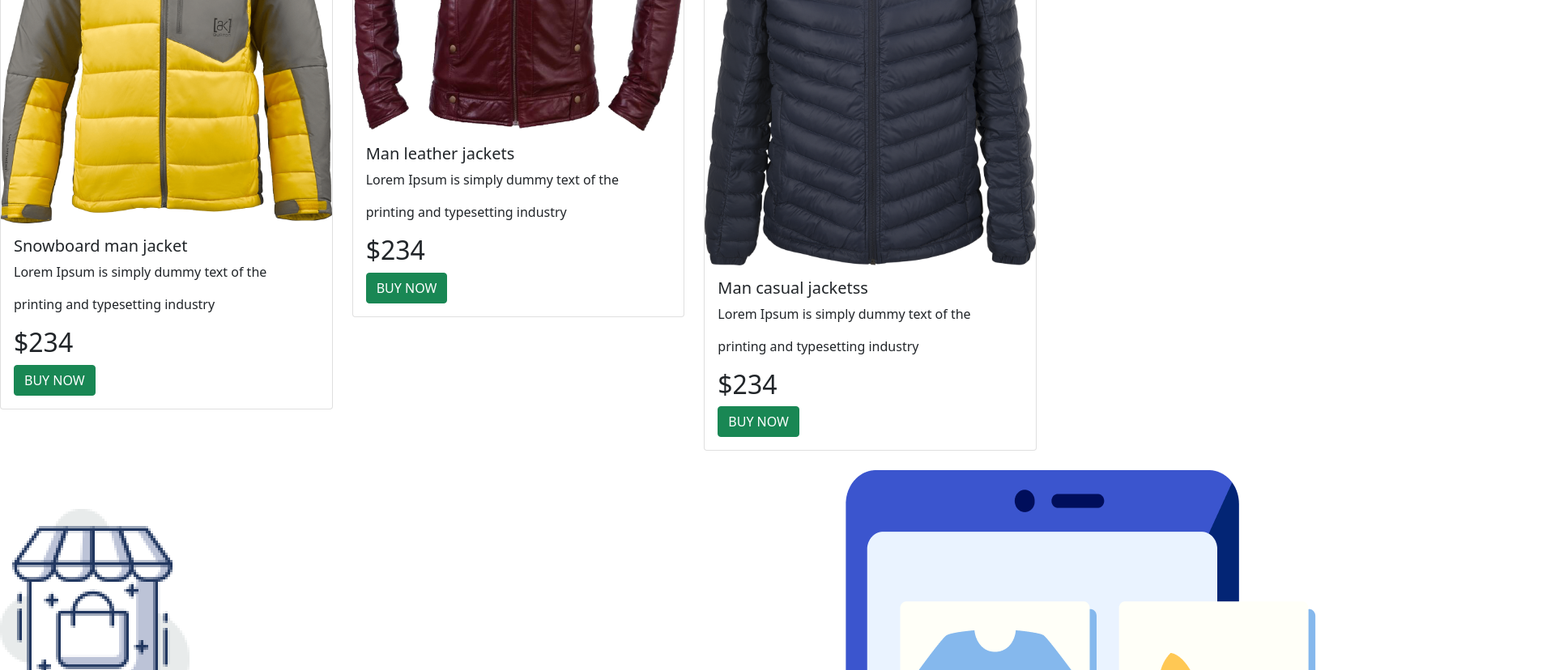
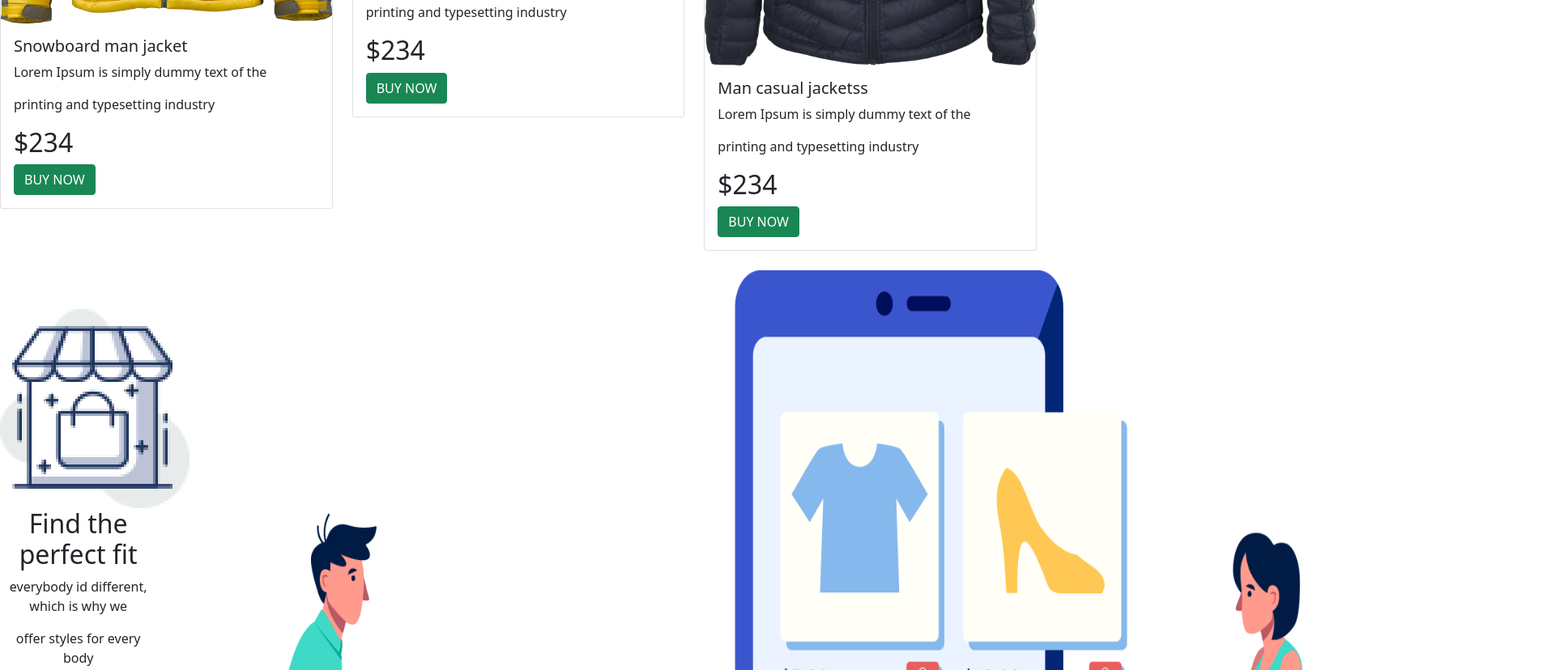
Before and after one commit to ahmedrimon/penguin-fashion, a plain HTML site: page index.html in a window 1280 px wide. Shown: the part 1981-2809 px from the top of the page at 81% size, 1920 px wide, since content can reach past the window. Drawn offline with nearby package versions, Linux system fonts and the light colour scheme.

Commit message:
added new file

```diff
--- a/index.html
+++ b/index.html
@@ -7,6 +7,7 @@
   <title>Penguin fashion</title>
   <!-- bootstrap cdn -->
   <link href="https://cdn.jsdelivr.net/npm/bootstrap@5.0.0/dist/css/bootstrap.min.css" rel="stylesheet" integrity="sha384-wEmeIV1mKuiNpC+IOBjI7aAzPcEZeedi5yW5f2yOq55WWLwNGmvvx4Um1vskeMj0" crossorigin="anonymous">
+  <link rel="stylesheet" href="style.css">
 </head>
 <body>
   <!-- navbar -->
@@ -47,7 +48,7 @@
         <button class="btn btn-success">BUY NOW</button>
       </div>
       <div class="col-lg-6">
-        <img class="img-fluid" src="loicon/orange.png" alt="" >
+        <img class="img-fluid image" src="loicon/orange.png" alt="" >
       </div>
     </div>
   </div>
@@ -140,7 +141,7 @@
 
   <div>
     <div class="row">
-      <div class="col-md-6 mt-5">
+      <div class="col-md-6 mt-5 te text-center mb-3">
         <img src="loicon/perfect-fit.png" alt="">
         <br>
         <h2>Find the perfect fit</h2>
@@ -161,7 +162,7 @@
 
       </div>
       <div class="col-md-6">
-        <img  src="loicon/boysandgirl.png" alt="" >
+        <img class="image-one" controls src="loicon/boysandgirl.png" alt="" >
       </div>
     </div>
   </div>
--- a/style.css
+++ b/style.css
@@ -1,24 +1,10 @@
-/* *{
-    margin: 0;
-    padding: 0;
+.image {
+    height: 400px;
+    width: 400px
 }
-
-.logo {
-    height: 48px;
-    padding: 2px 10px;
-
+.image-one {
+    height:1150px;
+    width: 1500px;
+    display: inline-block;
+    margin-right: 50px;
 }
-.heading-color {
-    color: orange;
-}
-
-.half-width {
-    width: 50%;
-    margin-left: 5%;
-    float: left;
-}
-
-
-.half-width img {
-    width: 50%;
-} */
```
